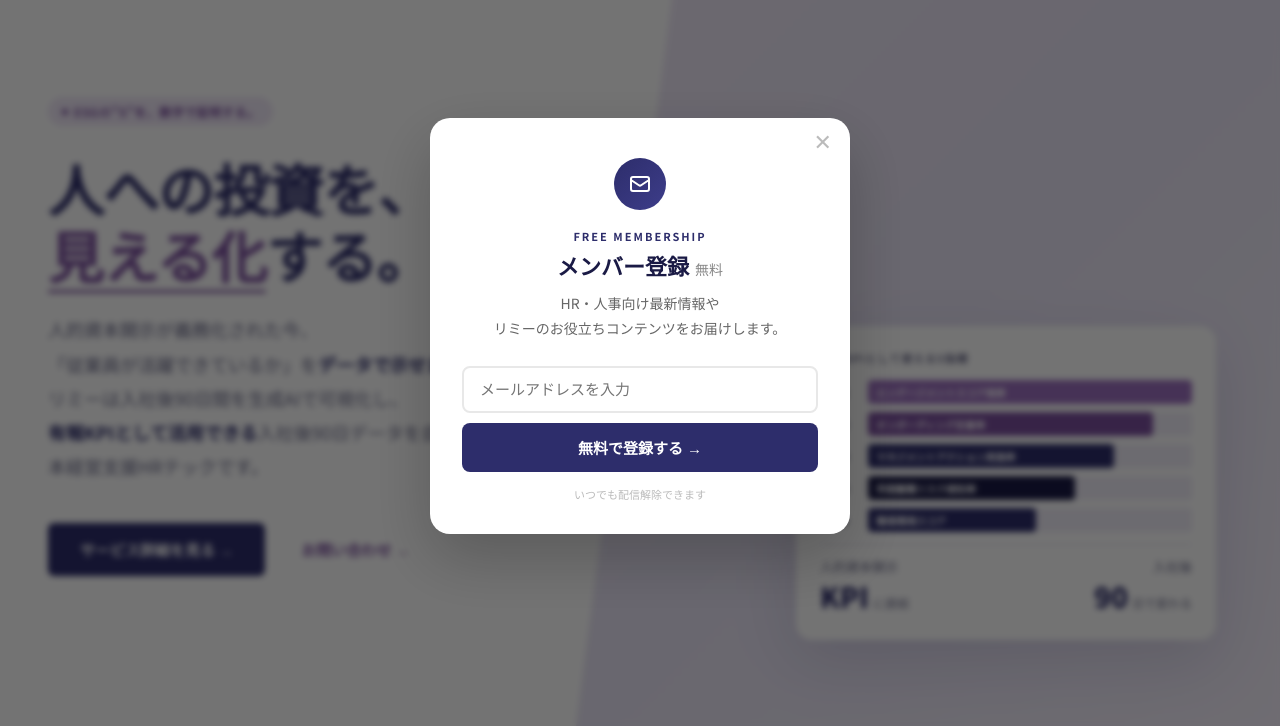
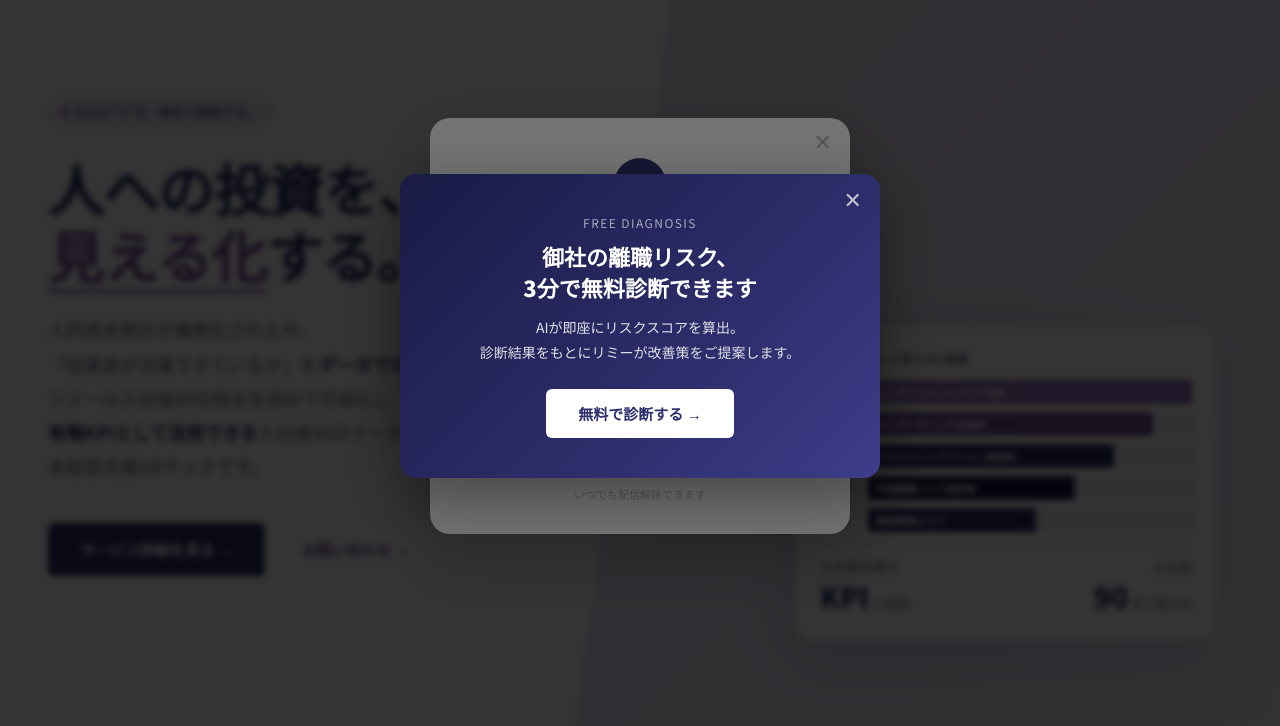
Before and after one commit to shinomiho/remenow-site, a plain HTML site: page index.html in a window 1280 px wide. Shown: the part 74-800 px from the top of the page. Drawn offline with Linux system fonts and the light colour scheme.

Commit message:
離職リスク診断CTAをPROBLEM直後に移動、50%スクロールポップアップを追加
Co-Authored-By: Claude Sonnet 4.6 <noreply@anthropic.com>

```diff
--- a/index.html
+++ b/index.html
@@ -752,6 +752,17 @@
     .story-body { grid-template-columns: 1fr; gap: 32px; }
     footer { padding: 32px 24px; }
   }
+
+/* ── Scroll Popup ── */
+#diag-popup{display:none;position:fixed;inset:0;z-index:9999;background:rgba(0,0,0,.55);align-items:center;justify-content:center;}
+#diag-popup.show{display:flex;}
+#diag-popup-inner{background:linear-gradient(135deg,#1a1a45 0%,#2D2D6B 60%,#3d3d8a 100%);color:#fff;border-radius:16px;padding:40px 36px;max-width:480px;width:90%;position:relative;text-align:center;box-shadow:0 20px 60px rgba(0,0,0,.4);}
+#diag-popup-close{position:absolute;top:14px;right:18px;background:none;border:none;color:#fff;font-size:22px;cursor:pointer;opacity:.7;}
+#diag-popup-close:hover{opacity:1;}
+#diag-popup h3{font-size:22px;font-weight:900;margin-bottom:12px;line-height:1.4;}
+#diag-popup p{font-size:14px;opacity:.85;margin-bottom:24px;line-height:1.8;}
+#diag-popup .popup-cta{display:inline-block;background:#fff;color:#2D2D6B;font-weight:900;font-size:15px;padding:14px 32px;border-radius:6px;text-decoration:none;transition:opacity .2s;}
+#diag-popup .popup-cta:hover{opacity:.85;}
 </style>
 </head>
 <body>
@@ -998,6 +1009,32 @@
     </div>
   </div>
 </section>
+<!-- DIAGNOSIS CTA -->
+<section class="section" style="background:linear-gradient(135deg,#1a1a45 0%,#2D2D6B 60%,#3d3d8a 100%);color:#fff;">
+  <div class="section-inner" style="max-width:860px;text-align:center;">
+    <div class="section-tag fade-up" style="background:rgba(255,255,255,0.15);color:#fff;">FREE DIAGNOSIS</div>
+    <h2 class="section-title fade-up" style="color:#fff;margin-bottom:16px;">まず、御社の離職リスクを<br>無料で診断してみませんか？</h2>
+    <p class="fade-up" style="font-size:16px;line-height:1.9;opacity:0.85;margin-bottom:48px;">
+      3分・無料で完了。診断結果をもとに、<strong style="color:#a8d8ff;">リミーが具体的な改善策をご提案</strong>します。<br>
+      「うちは大丈夫」と思っている企業ほど、リスクが潜んでいます。
+    </p>
+    <div class="fade-up" style="display:flex;align-items:center;justify-content:center;gap:48px;flex-wrap:wrap;">
+      <div style="text-align:center;">
+        <img src="risk-diagnosis-qr.png" alt="人材離職リスク診断 QRコード" style="width:160px;height:160px;border-radius:12px;background:#fff;padding:12px;">
+        <p style="font-size:13px;opacity:0.7;margin-top:8px;">スマホでスキャン</p>
+      </div>
+      <div style="text-align:left;max-width:320px;">
+        <ul style="list-style:none;margin-bottom:32px;">
+          <li style="padding:8px 0;border-bottom:1px solid rgba(255,255,255,0.15);font-size:15px;">✅ 所要時間わずか3分</li>
+          <li style="padding:8px 0;border-bottom:1px solid rgba(255,255,255,0.15);font-size:15px;">✅ 無料・登録不要</li>
+          <li style="padding:8px 0;border-bottom:1px solid rgba(255,255,255,0.15);font-size:15px;">✅ AIが即座にリスクスコアを算出</li>
+          <li style="padding:8px 0;font-size:15px;">✅ 改善ポイントをレポートでお届け</li>
+        </ul>
+        <a href="https://shinomiho.github.io/-reme-risk-diagnosis/" target="_blank" style="display:inline-block;background:#fff;color:#2D2D6B;font-weight:900;font-size:16px;padding:16px 36px;border-radius:6px;text-decoration:none;transition:opacity 0.2s;" onmouseover="this.style.opacity='0.85'" onmouseout="this.style.opacity='1'">無料で診断する →</a>
+      </div>
+    </div>
+  </div>
+</section>
 
 <!-- HOW -->
 <section class="section how-bg" id="how">
@@ -1108,32 +1145,6 @@
   </div>
 </section>
 
-<!-- DIAGNOSIS CTA -->
-<section class="section" style="background:linear-gradient(135deg,#1a1a45 0%,#2D2D6B 60%,#3d3d8a 100%);color:#fff;">
-  <div class="section-inner" style="max-width:860px;text-align:center;">
-    <div class="section-tag fade-up" style="background:rgba(255,255,255,0.15);color:#fff;">FREE DIAGNOSIS</div>
-    <h2 class="section-title fade-up" style="color:#fff;margin-bottom:16px;">まず、御社の離職リスクを<br>無料で診断してみませんか？</h2>
-    <p class="fade-up" style="font-size:16px;line-height:1.9;opacity:0.85;margin-bottom:48px;">
-      3分・無料で完了。診断結果をもとに、<strong style="color:#a8d8ff;">リミーが具体的な改善策をご提案</strong>します。<br>
-      「うちは大丈夫」と思っている企業ほど、リスクが潜んでいます。
-    </p>
-    <div class="fade-up" style="display:flex;align-items:center;justify-content:center;gap:48px;flex-wrap:wrap;">
-      <div style="text-align:center;">
-        <img src="risk-diagnosis-qr.png" alt="人材離職リスク診断 QRコード" style="width:160px;height:160px;border-radius:12px;background:#fff;padding:12px;">
-        <p style="font-size:13px;opacity:0.7;margin-top:8px;">スマホでスキャン</p>
-      </div>
-      <div style="text-align:left;max-width:320px;">
-        <ul style="list-style:none;margin-bottom:32px;">
-          <li style="padding:8px 0;border-bottom:1px solid rgba(255,255,255,0.15);font-size:15px;">✅ 所要時間わずか3分</li>
-          <li style="padding:8px 0;border-bottom:1px solid rgba(255,255,255,0.15);font-size:15px;">✅ 無料・登録不要</li>
-          <li style="padding:8px 0;border-bottom:1px solid rgba(255,255,255,0.15);font-size:15px;">✅ AIが即座にリスクスコアを算出</li>
-          <li style="padding:8px 0;font-size:15px;">✅ 改善ポイントをレポートでお届け</li>
-        </ul>
-        <a href="https://shinomiho.github.io/-reme-risk-diagnosis/" target="_blank" style="display:inline-block;background:#fff;color:#2D2D6B;font-weight:900;font-size:16px;padding:16px 36px;border-radius:6px;text-decoration:none;transition:opacity 0.2s;" onmouseover="this.style.opacity='0.85'" onmouseout="this.style.opacity='1'">無料で診断する →</a>
-      </div>
-    </div>
-  </div>
-</section>
 
 <!-- CTA -->
 <section class="cta-section" id="contact">
@@ -1258,5 +1269,37 @@ function submitEmailPopup(e) {
   });
 }
 </script>
+
+<!-- Scroll Popup -->
+<div id="diag-popup" role="dialog" aria-modal="true">
+  <div id="diag-popup-inner">
+    <button id="diag-popup-close" aria-label="閉じる">&#x2715;</button>
+    <div style="font-size:12px;letter-spacing:.12em;opacity:.6;margin-bottom:10px;">FREE DIAGNOSIS</div>
+    <h3>御社の離職リスク、<br>3分で無料診断できます</h3>
+    <p>AIが即座にリスクスコアを算出。<br>診断結果をもとにリミーが改善策をご提案します。</p>
+    <a href="https://shinomiho.github.io/-reme-risk-diagnosis/" target="_blank" class="popup-cta">無料で診断する →</a>
+  </div>
+</div>
+<script>
+(function(){
+  if(sessionStorage.getItem('diagPopupShown')) return;
+  var shown = false;
+  window.addEventListener('scroll', function(){
+    if(shown) return;
+    var scrolled = window.scrollY / (document.body.scrollHeight - window.innerHeight);
+    if(scrolled >= 0.5){
+      shown = true;
+      sessionStorage.setItem('diagPopupShown','1');
+      document.getElementById('diag-popup').classList.add('show');
+    }
+  });
+  document.getElementById('diag-popup-close').addEventListener('click', function(){
+    document.getElementById('diag-popup').classList.remove('show');
+  });
+  document.getElementById('diag-popup').addEventListener('click', function(e){
+    if(e.target === this) this.classList.remove('show');
+  });
+})();
+</script>
 </body>
 </html>
```
